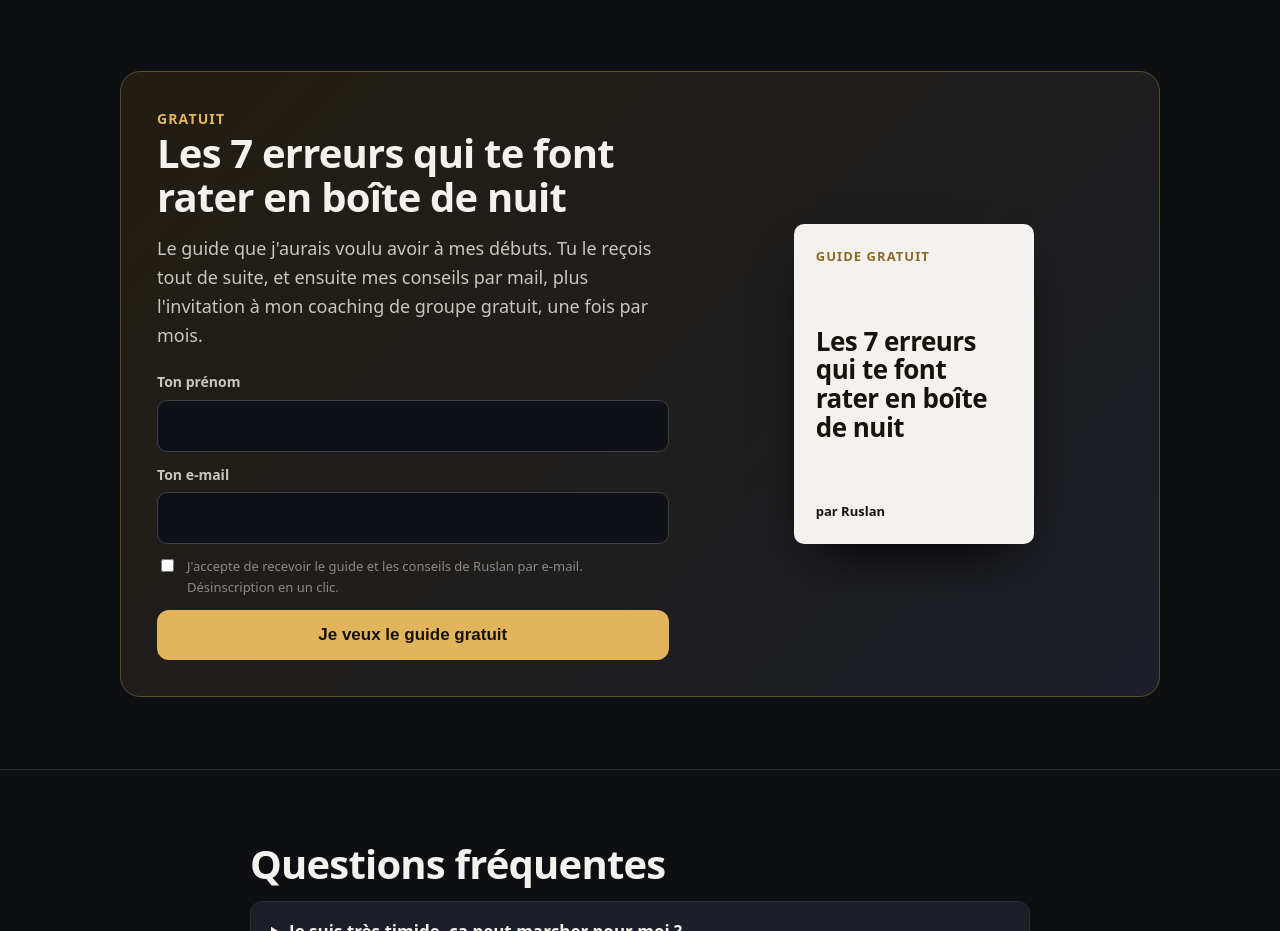
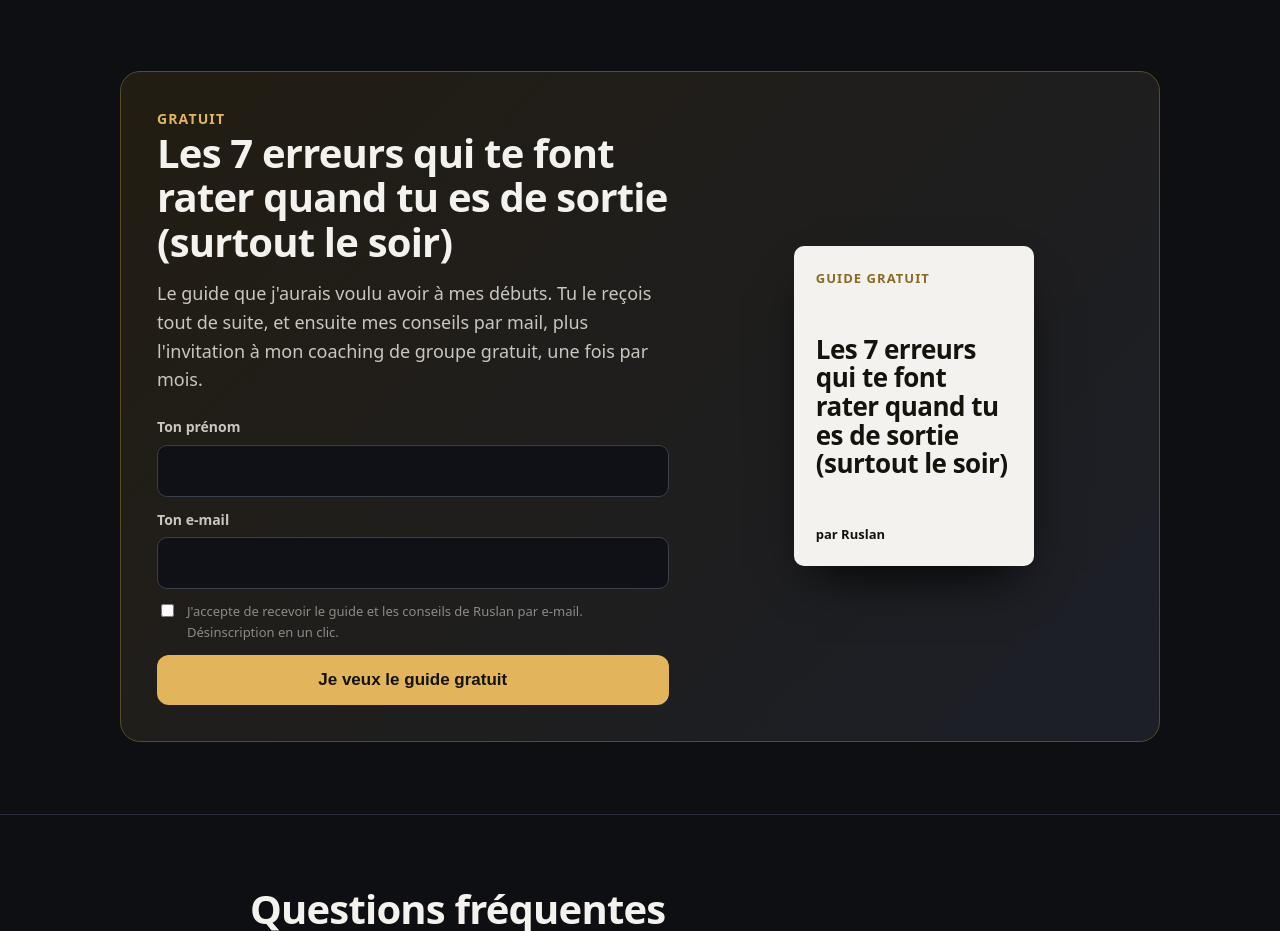
Before and after one commit to Ruslanhein/ruslan-coaching, a plain HTML site: page index.html in a window 1280 px wide. Shown: the part 4140-5071 px from the top of the page. Drawn offline with Linux system fonts and the light colour scheme.

Commit message:
Update index.html

```diff
--- a/index.html
+++ b/index.html
@@ -256,7 +256,7 @@
     <div class="lead-box">
       <div>
         <div class="kicker">Gratuit</div>
-        <h2>Les 7 erreurs qui te font rater en boîte de nuit</h2>
+        <h2>Les 7 erreurs qui te font rater quand tu es de sortie (surtout le soir)</h2>
         <p class="sub" style="margin-bottom:22px">Le guide que j'aurais voulu avoir à mes débuts. Tu le reçois tout de suite, et ensuite mes conseils par mail, plus l'invitation à mon coaching de groupe gratuit, une fois par mois.</p>
         <form id="lead" name="guide" method="POST" data-netlify="true" netlify-honeypot="site_web" novalidate>
           <input type="hidden" name="form-name" value="guide">
@@ -273,7 +273,7 @@
           <a class="btn" href="guide.html" target="_blank">Lire le guide maintenant</a>
         </div>
       </div>
-      <div class="cover"><span>Guide gratuit</span><b>Les 7 erreurs qui te font rater en boîte de nuit</b><span style="color:#16130c;letter-spacing:0;text-transform:none;font-weight:600">par Ruslan</span></div>
+      <div class="cover"><span>Guide gratuit</span><b>Les 7 erreurs qui te font rater quand tu es de sortie (surtout le soir)</b><span style="color:#16130c;letter-spacing:0;text-transform:none;font-weight:600">par Ruslan</span></div>
     </div>
   </div>
 </section>
```
